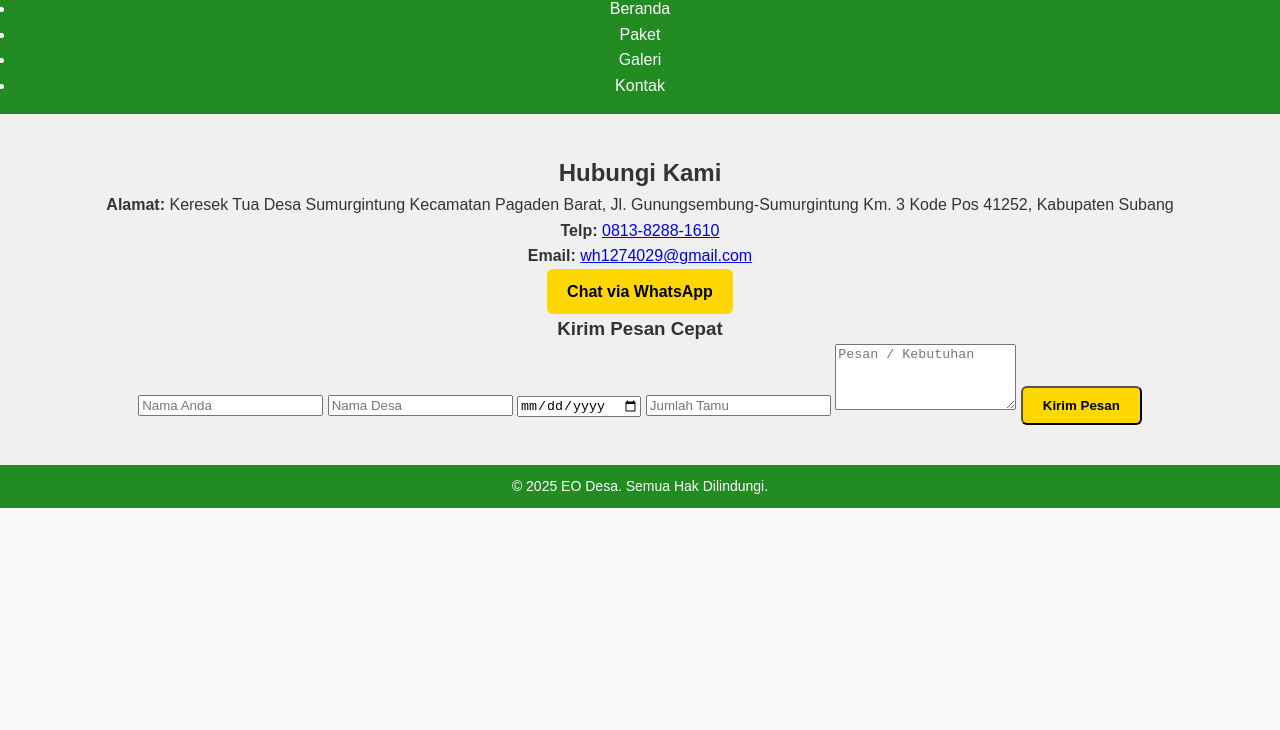
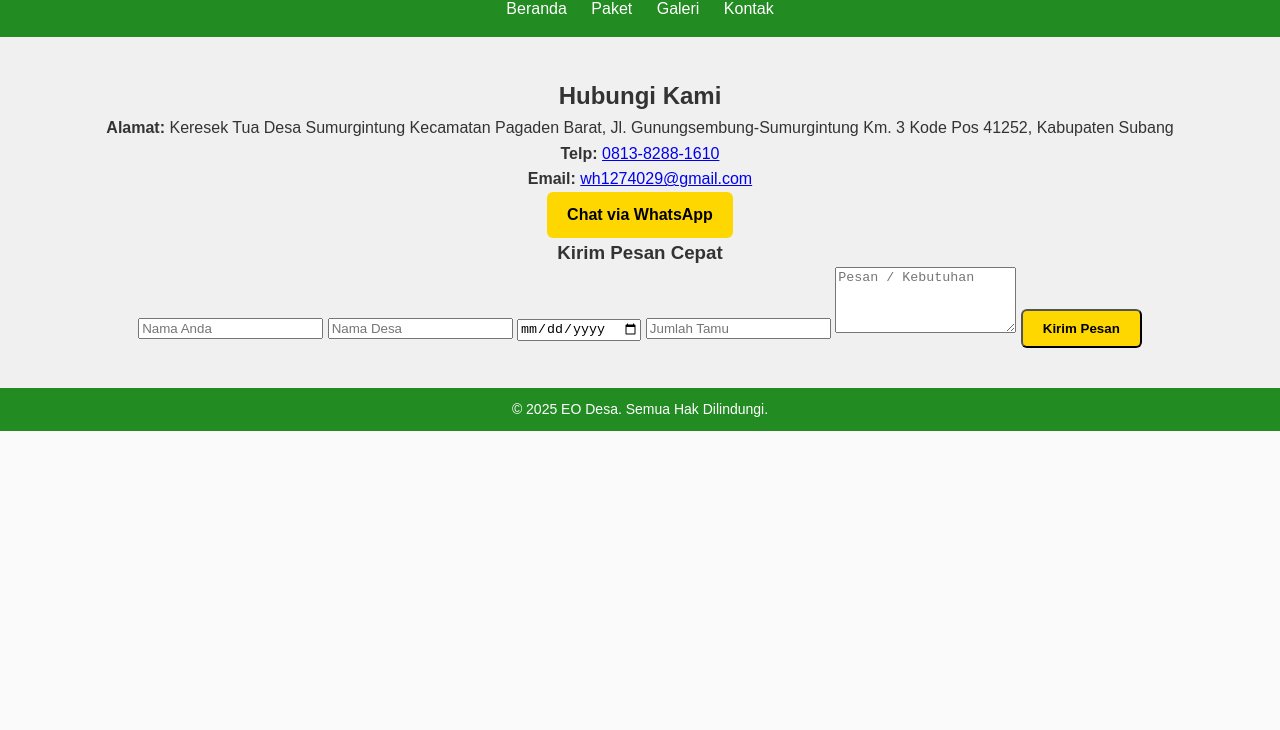
Before and after one commit to teras-desa/jasa_eo, a plain HTML site: page kontak.html in a window 1280 px wide. Shown: the part 70-800 px from the top of the page. Drawn offline with Linux system fonts and the light colour scheme.

Commit message:
Update kontak.html

```diff
--- a/kontak.html
+++ b/kontak.html
@@ -10,12 +10,10 @@
   <header>
     <h1>Simpay Sawargi</h1>
     <nav>
-      <ul>
-        <li><a href="index.html">Beranda</a>
-        <li><a href="paket.html">Paket</a>
-        <li><a href="galeri.html">Galeri</a>
-        <li><a href="kontak.html" class="active">Kontak</a>
-      </ul>
+        <a href="index.html">Beranda</a>
+        <a href="paket.html">Paket</a>
+        <a href="galeri.html">Galeri</a>
+        <a href="kontak.html" class="active">Kontak</a>
     </nav>
   </header>
 
```
